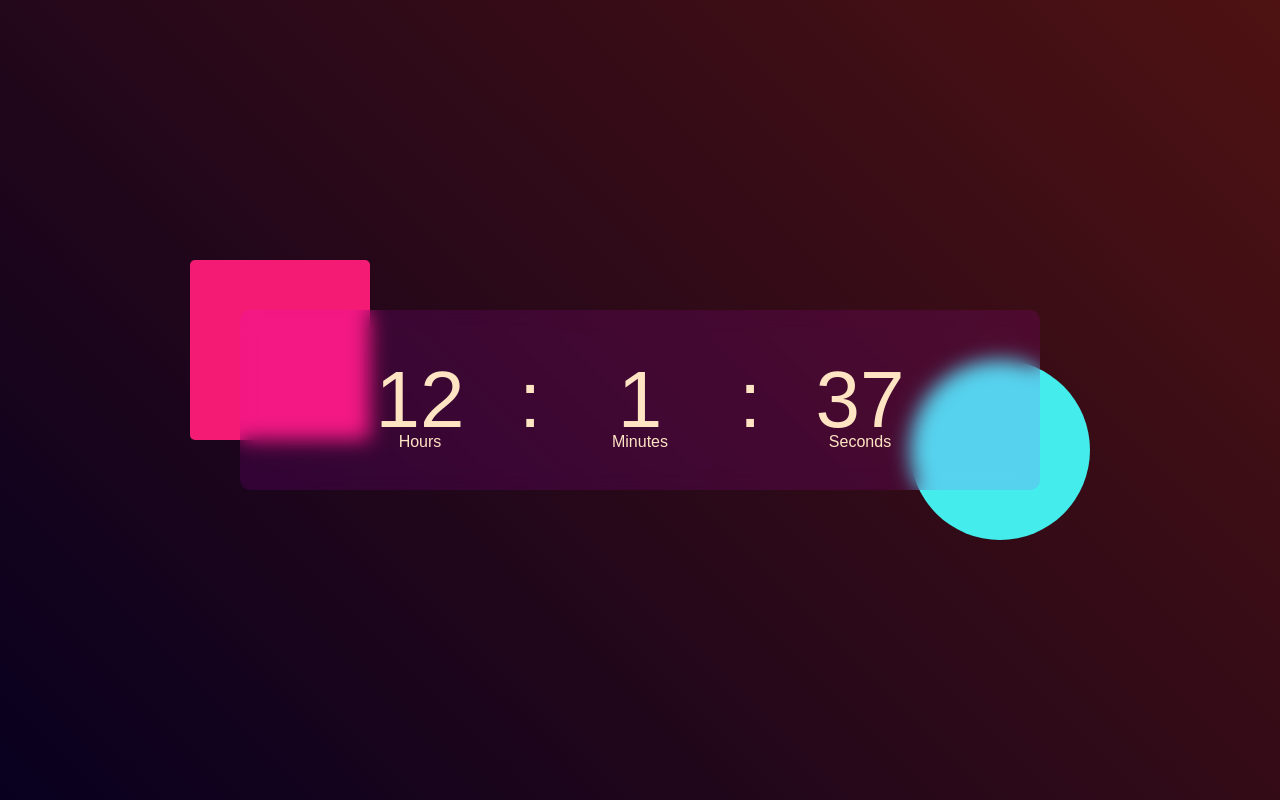
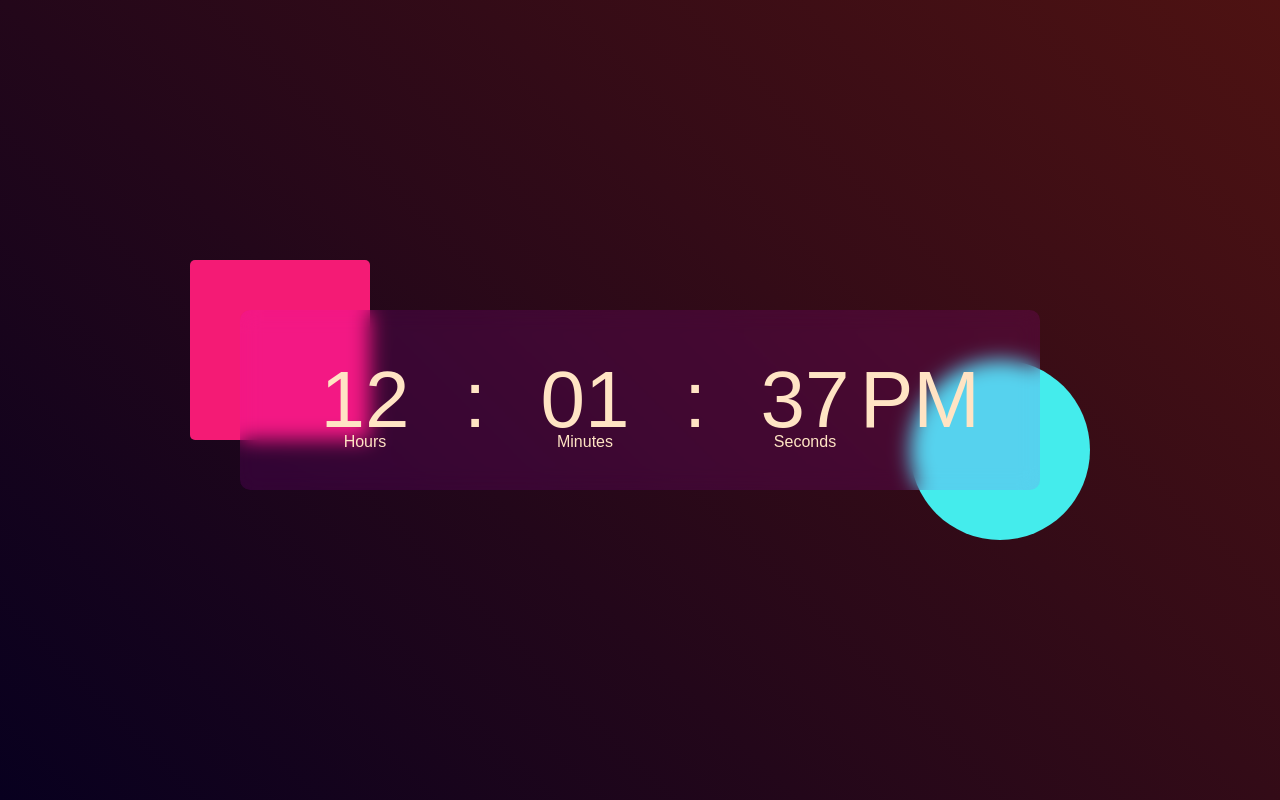
Before and after one commit to Dominic009/Live-clock-htmlcssjs, a plain HTML site: page index.html in a window 1280 px wide. Drawn offline with Linux system fonts and the light colour scheme.

Commit message:
Update index.html

```diff
--- a/index.html
+++ b/index.html
@@ -15,27 +15,35 @@
                 <span id="MIN">00</span>
                 <span>:</span>
                 <span id="SEC">00</span>
+                <span id="AMPM"></span>
             </div>
         </div>
     </div>
 
 
+
+
+
     <script>
         let hrs = document.getElementById("HRS");
-
         let min = document.getElementById("MIN");
         let sec = document.getElementById("SEC");
+        let ampm = document.getElementById("AMPM");
 
         setInterval(() => {
             let currentTime = new Date();
+            let hours = currentTime.getHours();
+            let isAM = hours < 12;
 
+            // Convert to 12-hour format
+            hours = hours % 12 || 12;
+            // 0 should be displayed as 12 in 12-hour format
 
-            HRS.innerHTML = currentTime.getHours();
-            MIN.innerHTML = currentTime.getMinutes();
-            SEC.innerHTML = currentTime.getSeconds();
+            hrs.innerHTML = (hours < 10 ? "0" : "") + hours;
+            min.innerHTML = (currentTime.getMinutes() < 10 ? "0" : "") + currentTime.getMinutes();
+            sec.innerHTML = (currentTime.getSeconds() < 10 ? "0" : "") + currentTime.getSeconds();
+            ampm.innerHTML = isAM ? "AM" : "PM";
         }, 1000);
-
-
     </script>
 
 </body>
```
